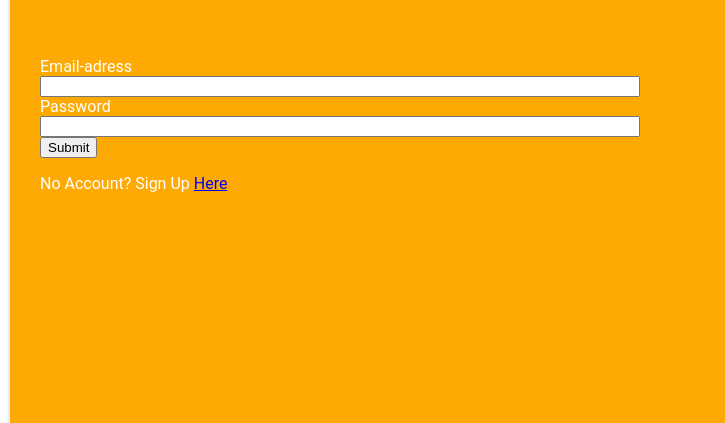
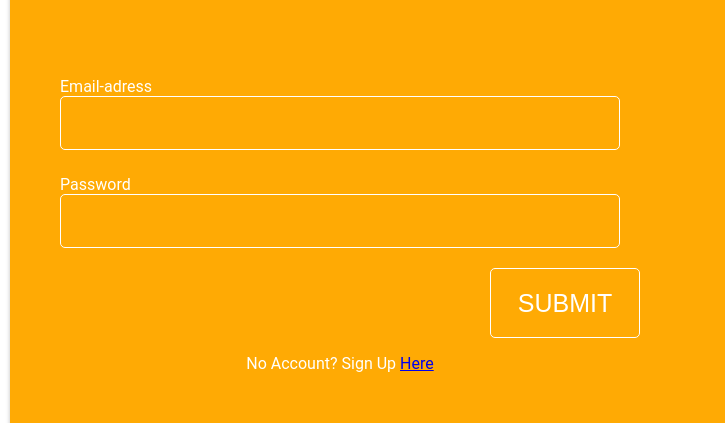
Before and after one commit to Ultimaterror/TP1-LoginPage, a plain HTML site: page index.html in a window 1280 px wide. Shown: the part 150-573 px from the top of the page, 0-725 px from the left. Drawn offline with Linux system fonts and the light colour scheme.

Commit message:
Upgrade CSS

```diff
--- a/index.html
+++ b/index.html
@@ -26,7 +26,7 @@
 
                 <button type="submit">Submit</button>
             </form>
-            <p>No Account? Sign Up <a href="#">Here</a></p>
+            <p id="bottom">No Account? Sign Up <a href="#">Here</a></p>
         </div>
         <div id="right">
             <div id="pic">
--- a/style.css
+++ b/style.css
@@ -35,6 +35,34 @@ h1 {
 .divInput {
     display: flex;
     flex-direction: column;
+    margin: 15px;
+    padding: 5px;
+
+}
+
+.divInput input {
+    border: 1px solid #FFFFFF;
+    border-radius: 5px;
+    color: #FFFFFF;
+    background-color: #FFAA04;
+    height: 50px;
+}
+
+#bottom {
+    text-align: center;
+}
+
+button {
+    background-color: #FFAA04;
+    color: white;
+    border: 1px solid #FFFFFF;
+    border-radius: 5px;
+    width: 150px;
+    height: 70px;
+    font-size: 25px;
+    line-height: 29px;
+    text-transform: uppercase;
+    margin-left: 75%;
 }
 
 #right {
```
